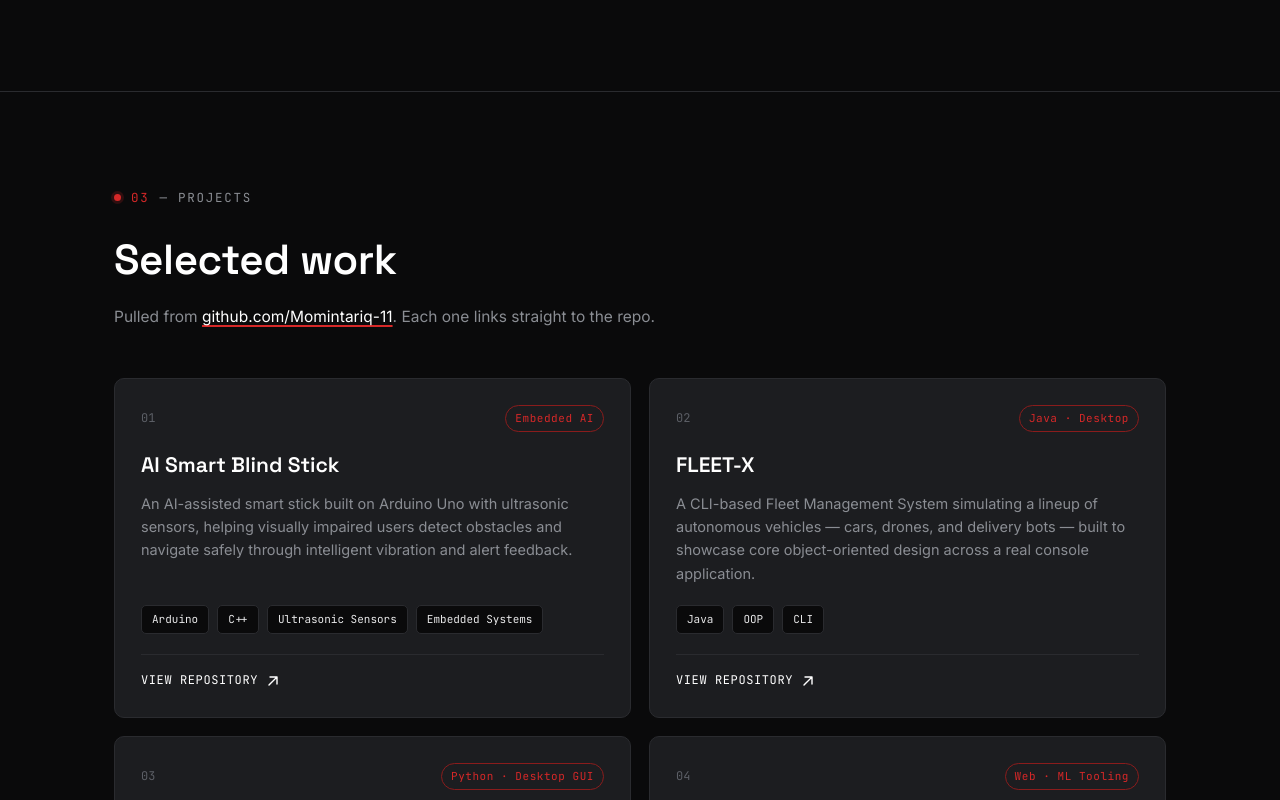
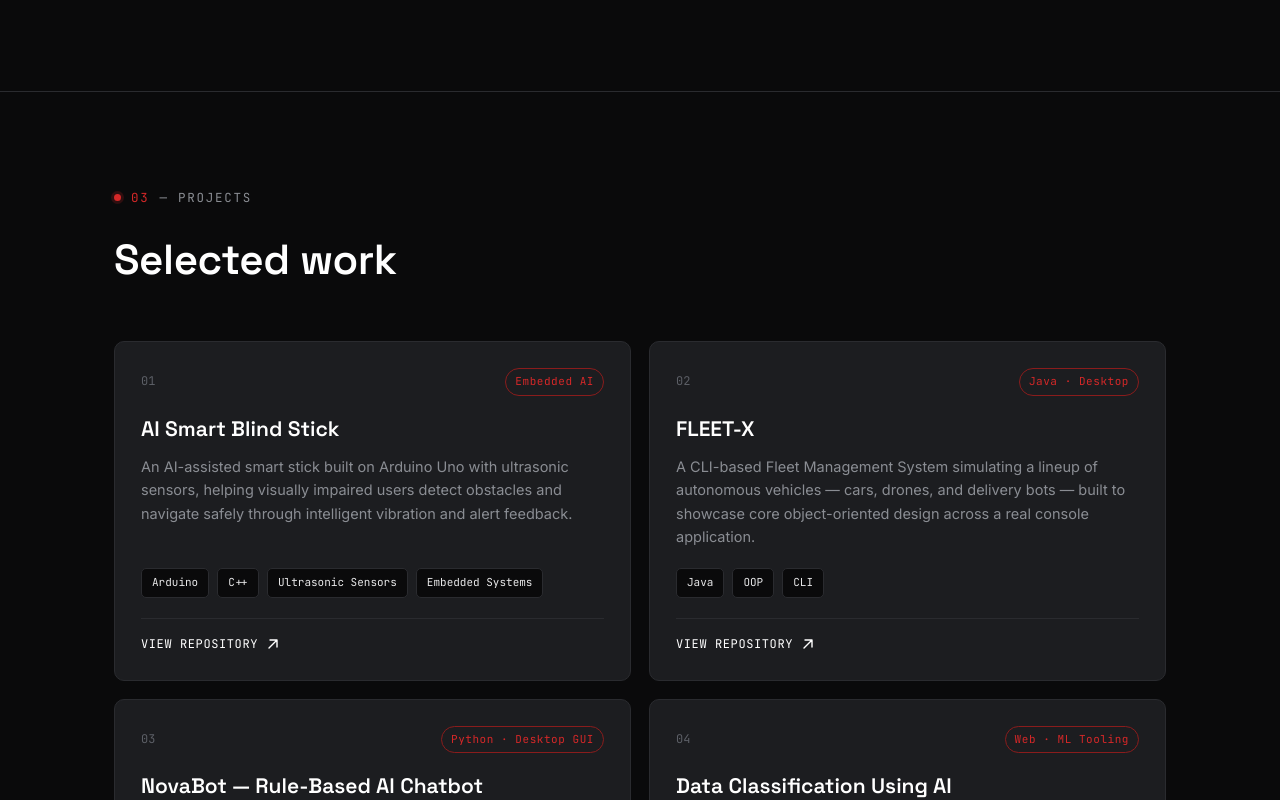
Before and after one commit to Momintariq-11/MUHAMMAD-MOMIN-TARIQ, a React (Vite) app: page / in a window 1280 px wide. Shown: the part 1608-2408 px from the top of the page. Built offline with nearby package versions, Linux system fonts and the light colour scheme.

Commit message:
Update Projects.jsx

```diff
--- a/src/components/Projects.jsx
+++ b/src/components/Projects.jsx
@@ -10,16 +10,15 @@ export default function Projects() {
           </p>
           <h2 className="section-title">Selected work</h2>
           <p className="section-sub">
-            Pulled from{' '}
+
             <a
               href="https://github.com/Momintariq-11"
               target="_blank"
               rel="noopener noreferrer"
               className="inline-link"
             >
-              github.com/Momintariq-11
             </a>
-            . Each one links straight to the repo.
+
           </p>
         </div>
 
```
